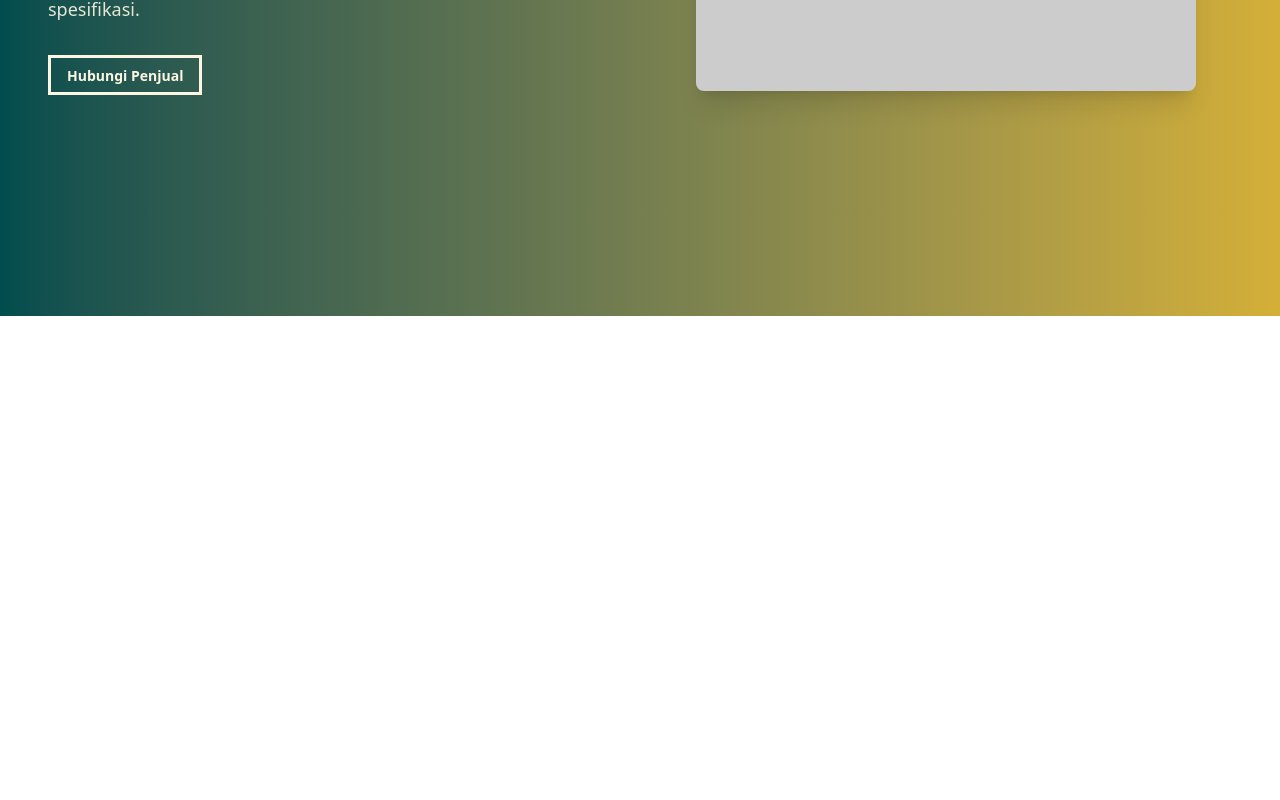
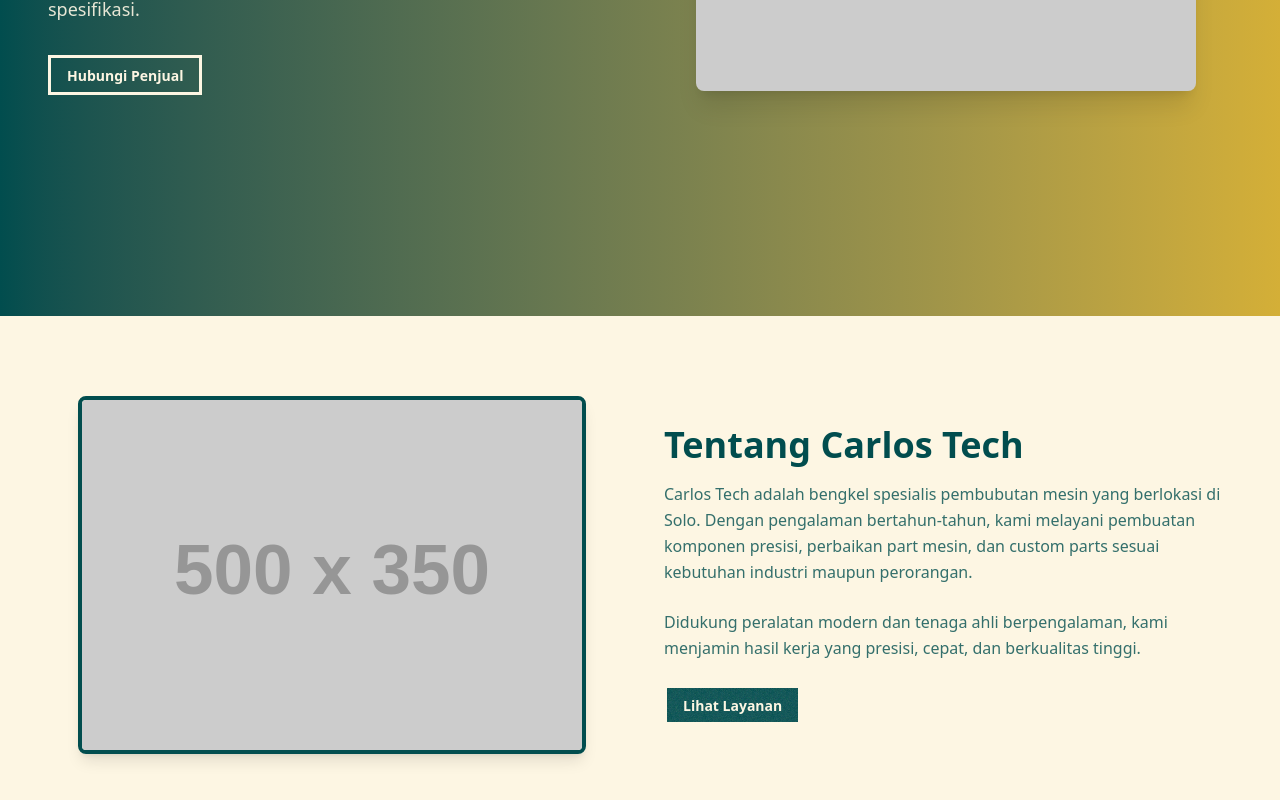
Before and after one commit to dzakyzein/carlos-tech-next, a Next.js app: page / in a window 1280 px wide. Shown: the part 548-1348 px from the top of the page. Before the commit the page ends 864 px from the top, so only its background shows below. Built offline with nearby package versions, Linux system fonts and the light colour scheme.

Commit message:
Add AboutSection

```diff
--- a/src/app/page.js
+++ b/src/app/page.js
@@ -1,11 +1,13 @@
-import Navbar from '@/components/navbar';
-import Hero from '@/components/hero';
+import Navbar from '@/components/Navbar';
+import Hero from '@/components/Hero';
+import AboutSection from '@/components/AboutSection';
 
 export default function Home() {
   return (
     <>
       <Navbar />
       <Hero />
+      <AboutSection />
     </>
   );
 }
--- /dev/null
+++ b/src/components/AboutSection.jsx
@@ -0,0 +1,51 @@
+'use client';
+
+import { motion } from 'framer-motion';
+
+export default function About() {
+  return (
+    <section className='bg-secondary py-20'>
+      <div className='container mx-auto px-6 md:px-12 grid md:grid-cols-2 gap-12 items-center'>
+        {/* Gambar */}
+        <motion.div
+          initial={{ opacity: 0, x: -50 }}
+          whileInView={{ opacity: 1, x: 0 }}
+          viewport={{ once: true }}
+          transition={{ duration: 0.8 }}
+          className='flex justify-center'
+        >
+          <img
+            src='https://via.placeholder.com/500x350'
+            alt='Proses pembubutan mesin'
+            className='rounded-lg shadow-lg border-4 border-primary'
+          />
+        </motion.div>
+
+        {/* Teks */}
+        <motion.div
+          initial={{ opacity: 0, x: 50 }}
+          whileInView={{ opacity: 1, x: 0 }}
+          viewport={{ once: true }}
+          transition={{ duration: 0.8 }}
+        >
+          <h2 className='text-3xl md:text-4xl font-bold text-primary mb-4'>
+            Tentang Carlos Tech
+          </h2>
+          <p className='text-primary/80 leading-relaxed mb-6'>
+            Carlos Tech adalah bengkel spesialis pembubutan mesin yang berlokasi
+            di Solo. Dengan pengalaman bertahun-tahun, kami melayani pembuatan
+            komponen presisi, perbaikan part mesin, dan custom parts sesuai
+            kebutuhan industri maupun perorangan.
+          </p>
+          <p className='text-primary/80 leading-relaxed mb-6'>
+            Didukung peralatan modern dan tenaga ahli berpengalaman, kami
+            menjamin hasil kerja yang presisi, cepat, dan berkualitas tinggi.
+          </p>
+          <button className='btn bg-primary text-secondary hover:bg-primary/90'>
+            Lihat Layanan
+          </button>
+        </motion.div>
+      </div>
+    </section>
+  );
+}
```
